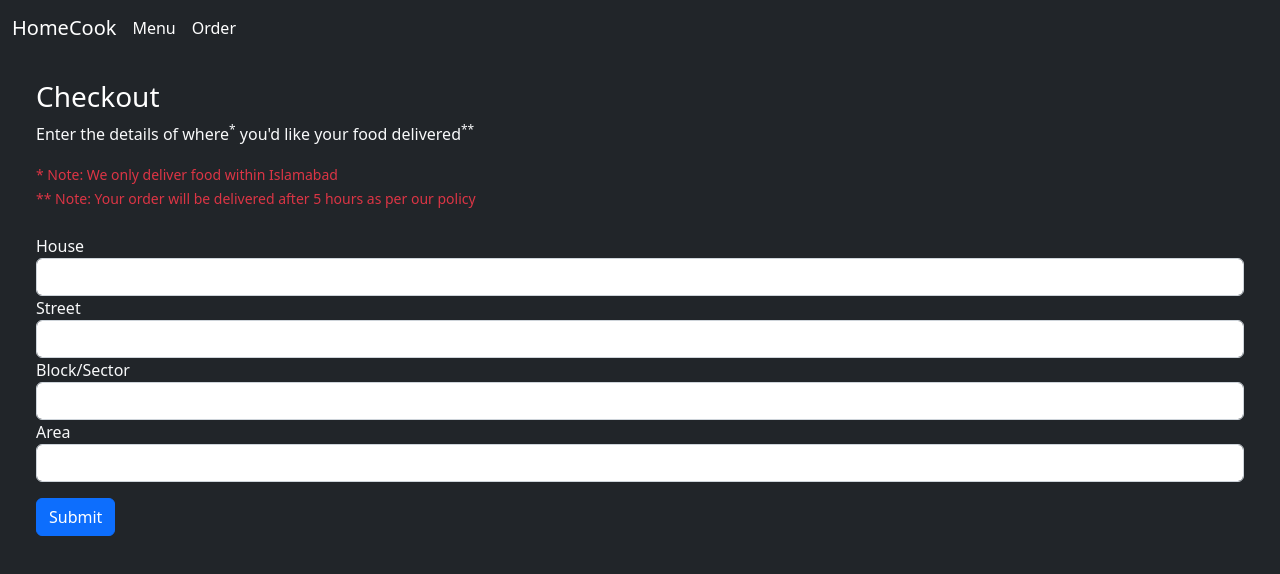
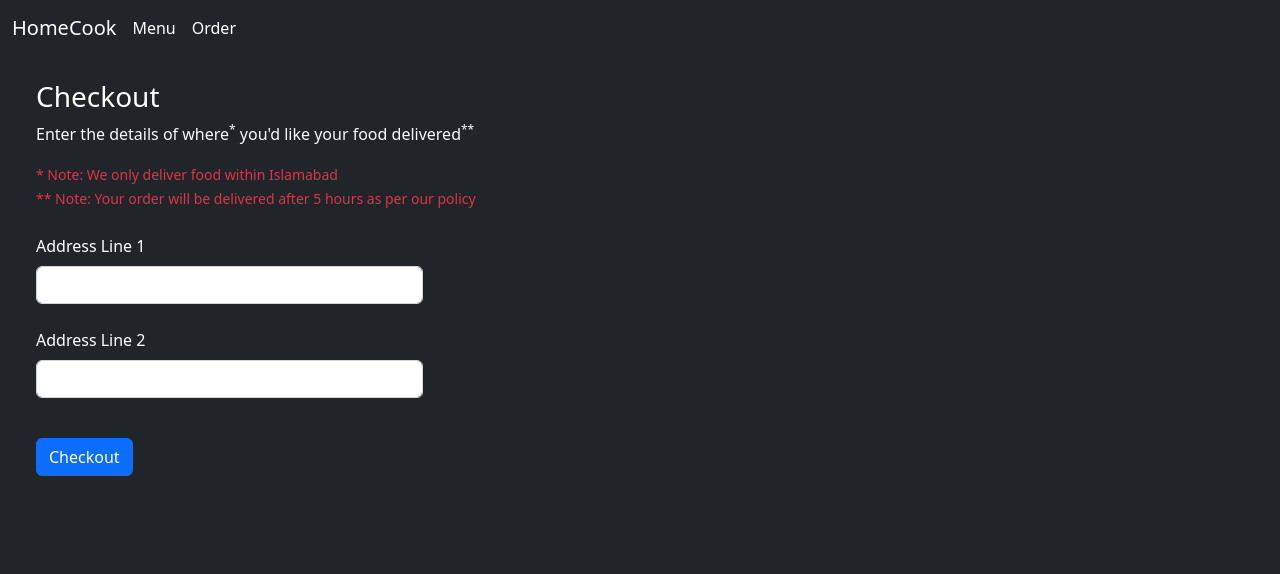
Before and after one commit to ali-nauman/homecook, a React (Create React App) app: page /checkout in a window 1280 px wide. Shown: the top 574 px of the page. Built offline with nearby package versions, Linux system fonts and the light colour scheme.

Commit message:
Change form to have 2 fields, use Bootstrap components

```diff
--- a/src/components/Checkout/CheckoutForm/CheckoutForm.jsx
+++ b/src/components/Checkout/CheckoutForm/CheckoutForm.jsx
@@ -1,89 +1,59 @@
 import React, { useState } from 'react';
+import { Col, Form, Row } from 'react-bootstrap';
 
 export const CheckoutForm = () => {
-  const [form, setForm] = useState({
-    house: '',
-    street: '',
-    block: '',
-    area: '',
+  const [address, setAddress] = useState({
+    line1: '',
+    line2: '',
   });
 
   const handleFormValueChange = event => {
-    setForm(f => ({ ...f, [event.target.name]: event.target.value }));
+    setAddress(f => ({ ...f, [event.target.name]: event.target.value.trim() }));
   };
 
   const handleSubmit = event => {
     event.preventDefault();
+
+    if (!address.line1.length) return;
+
     alert(
-      `Order confirmed! Your order will be shipped to ${form.house}, Street ${form.street}, Block ${form.block}, ${form.area}!`
+      `Order confirmed! Your order will be shipped to ${address.line1}${
+        address.line2.length ? `, ${address.line2}` : ''
+      }!`
     );
   };
 
   return (
-    <form className="mt-4" onSubmit={handleSubmit}>
-      <div className="form-group">
-        <label className="text-light" htmlFor="house">
-          House
-        </label>
-        <input
-          className="form-control col-sm-12 col-md-4"
-          type="text"
-          id="house"
-          name="house"
-          value={form.house}
-          onChange={handleFormValueChange}
-          required
-        ></input>
-      </div>
+    <Form className="d-flex flex-column gap-4 mt-4" onSubmit={handleSubmit}>
+      <Row>
+        <Col md={4} className="d-flex flex-column gap-4">
+          <Form.Group controlId="line1">
+            <Form.Label className="text-white">Address Line 1</Form.Label>
+            <Form.Control
+              type="string"
+              name="line1"
+              value={address.line1}
+              onChange={handleFormValueChange}
+            />
+          </Form.Group>
 
-      <div className="form-group">
-        <label className="text-light" htmlFor="street">
-          Street
-        </label>
-        <input
-          className="form-control col-sm-12 col-md-4"
-          type="text"
-          id="street"
-          name="street"
-          value={form.street}
-          onChange={handleFormValueChange}
-          required
-        ></input>
-      </div>
+          <Form.Group controlId="line2">
+            <Form.Label className="text-white">Address Line 2</Form.Label>
+            <Form.Control
+              type="string"
+              name="line2"
+              value={address.line2}
+              onChange={handleFormValueChange}
+            />
+          </Form.Group>
+        </Col>
+      </Row>
 
-      <div className="form-group">
-        <label className="text-light" htmlFor="block">
-          Block/Sector
-        </label>
-        <input
-          className="form-control col-sm-12 col-md-4"
-          type="text"
-          id="block"
-          name="block"
-          value={form.block}
-          onChange={handleFormValueChange}
-          required
-        ></input>
-      </div>
-
-      <div className="form-group">
-        <label className="text-light" htmlFor="area">
-          Area
-        </label>
-        <input
-          className="form-control col-sm-12 col-md-4"
-          type="text"
-          name="area"
-          id="area"
-          value={form.area}
-          onChange={handleFormValueChange}
-          required
-        ></input>
-      </div>
-
-      <button className="btn btn-primary mt-3" type="submit">
-        Submit
-      </button>
-    </form>
+      <Row>
+        <Col md={2}>
+          <button className="btn btn-primary mt-3">Checkout</button>
+        </Col>
+      </Row>
+    </Form>
   );
 };
```
